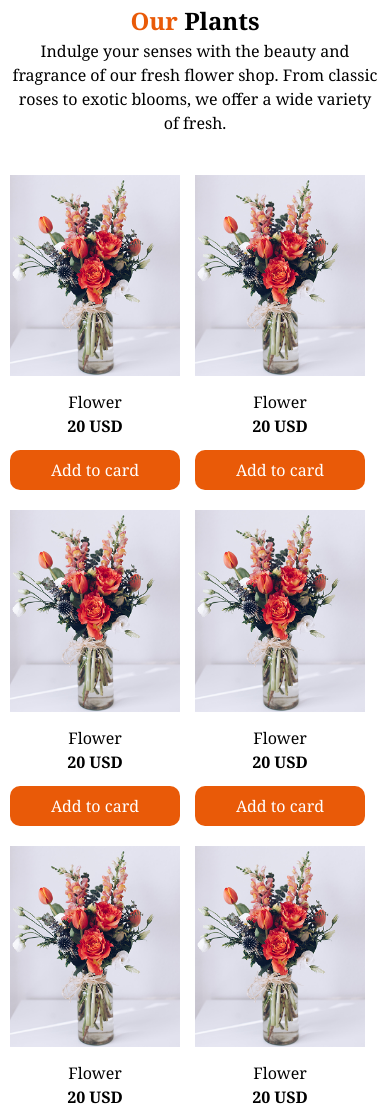
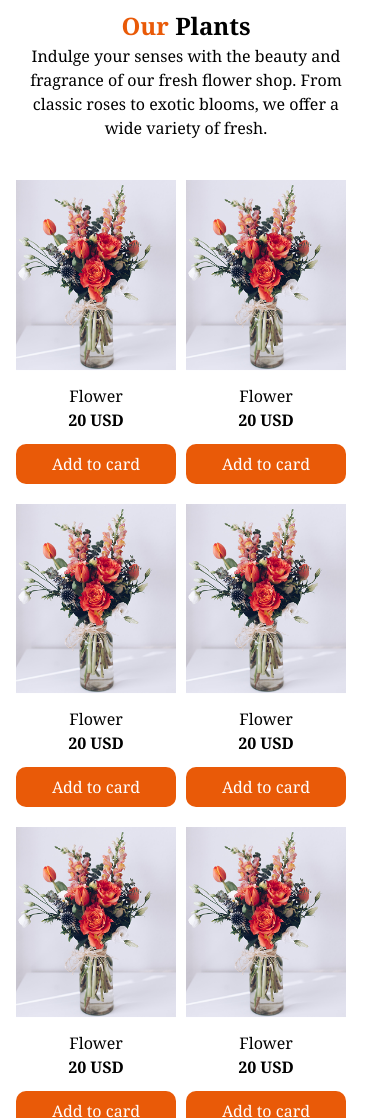
Before and after one commit to JobayerProdhan/B12A02-Responsive-flowers, a plain HTML site: page index.html in a window 390 px wide. Shown: the part 471-1589 px from the top of the page. Drawn offline with nearby package versions, Linux system fonts and the light colour scheme.

Commit message:
some polish done

```diff
--- a/index.html
+++ b/index.html
@@ -36,7 +36,7 @@
 
 
     <!-- banner section  -->
-    <div class="w-[370px] md:w-[1140px] mx-auto">
+    <div class="w-[350px] md:w-[1140px] mx-auto ml-4">
 
        <nav class="flex justify-between items-center bg-white p-4">
 
@@ -66,7 +66,7 @@
         <div class=" flex flex-col-reverse md:flex md:flex-row md:justify-between md:items-center md:mt-10 md:mb-10">
             <div class="w-[100%] mt-[20px] md:w-[50%] ">
                 <h1 class="font-bold text-[24px] md:text-[65px]">ALWAYS <span class="primary-color">FRESH FLOWERS</span></h1>
-                <P class="text-[12px] w-[370px]">Indulge your senses with the beauty and fragrance of our fresh flower shop. From classic roses to exotic blooms, we offer a wide variety of fresh flowers that are perfect for any occasion. </P>
+                <P class="text-[12px] w-[350px]">Indulge your senses with the beauty and fragrance of our fresh flower shop. From classic roses to exotic blooms, we offer a wide variety of fresh flowers that are perfect for any occasion. </P>
             </div>
             <div>
                 <img src="assets/hero-flower.png" alt="">
@@ -77,7 +77,7 @@
 
     </div>
 
-    <main class="w-[370px] md:w-[1140px] mx-auto mt-10 mb-10">
+    <main class="w-[340px] ml-4 md:w-[1140px] mx-auto mt-10 mb-10">
 
         <section class="plant">
             <div class="text-center mb-10">
@@ -85,7 +85,7 @@
                 <p >Indulge your senses with the beauty and fragrance of our fresh flower shop. From classic roses to exotic blooms, we offer a wide variety of fresh.</p>
             </div>
             <div class="grid grid-cols-2 md:grid-cols-4 mx-auto ">
-                <div  class="w-[170px] md:w-[270px] mb-5">
+                <div  class="w-[160px] md:w-[270px] mb-5">
                     <img src="assets/sample-flower-image.png" alt="">
                     <div class="text-center my-3">
                          <h2 >Flower</h2>
@@ -94,7 +94,7 @@
                     <button class="bg-[#E95A08] p-2 w-[100%] text-white rounded-[10px]">Add to card</button>
                 </div>
 
-                 <div  class="w-[170px] md:w-[270px]">
+                 <div  class="w-[160px] md:w-[270px]">
                     <img src="assets/sample-flower-image.png" alt="">
                     <div class="text-center my-3">
                          <h2 >Flower</h2>
@@ -103,7 +103,7 @@
                     <button class="bg-[#E95A08] p-2 w-[100%] text-white rounded-[10px]">Add to card</button>
                 </div>
 
-                 <div  class="w-[170px] md:w-[270px]">
+                 <div  class="w-[160px] md:w-[270px]">
                     <img src="assets/sample-flower-image.png" alt="">
                     <div class="text-center my-3">
                          <h2 >Flower</h2>
@@ -112,7 +112,7 @@
                     <button class="bg-[#E95A08] p-2 w-[100%] text-white rounded-[10px]">Add to card</button>
                 </div>
 
-                   <div  class="w-[170px] md:w-[270px] mb-5">
+                   <div  class="w-[160px] md:w-[270px] mb-5">
                     <img src="assets/sample-flower-image.png" alt="">
                     <div class="text-center my-3">
                          <h2 >Flower</h2>
@@ -121,7 +121,7 @@
                     <button class="bg-[#E95A08] p-2 w-[100%] text-white rounded-[10px]">Add to card</button>
                 </div>
 
-                    <div  class="w-[170px] md:w-[270px] mb-5">
+                    <div  class="w-[160px] md:w-[270px] mb-5">
                     <img src="assets/sample-flower-image.png" alt="">
                     <div class="text-center my-3">
                          <h2 >Flower</h2>
@@ -130,7 +130,7 @@
                     <button class="bg-[#E95A08] p-2 w-[100%] text-white rounded-[10px]">Add to card</button>
                 </div>
 
-                 <div  class="w-[170px] md:w-[270px]">
+                 <div  class="w-[160px] md:w-[270px]">
                     <img src="assets/sample-flower-image.png" alt="">
                     <div class="text-center my-3">
                          <h2 >Flower</h2>
@@ -139,7 +139,7 @@
                     <button class="bg-[#E95A08] p-2 w-[100%] text-white rounded-[10px]">Add to card</button>
                 </div>
 
-                 <div  class="w-[170px] md:w-[270px]">
+                 <div  class="w-[160px] md:w-[270px]">
                     <img src="assets/sample-flower-image.png" alt="">
                     <div class="text-center my-3">
                          <h2 >Flower</h2>
@@ -148,7 +148,7 @@
                     <button class="bg-[#E95A08] p-2 w-[100%] text-white rounded-[10px]">Add to card</button>
                 </div>
 
-                 <div  class="w-[170px] md:w-[270px]">
+                 <div  class="w-[160px] md:w-[270px]">
                     <img src="assets/sample-flower-image.png" alt="">
                     <div class="text-center my-3">
                          <h2 >Flower</h2>
```
